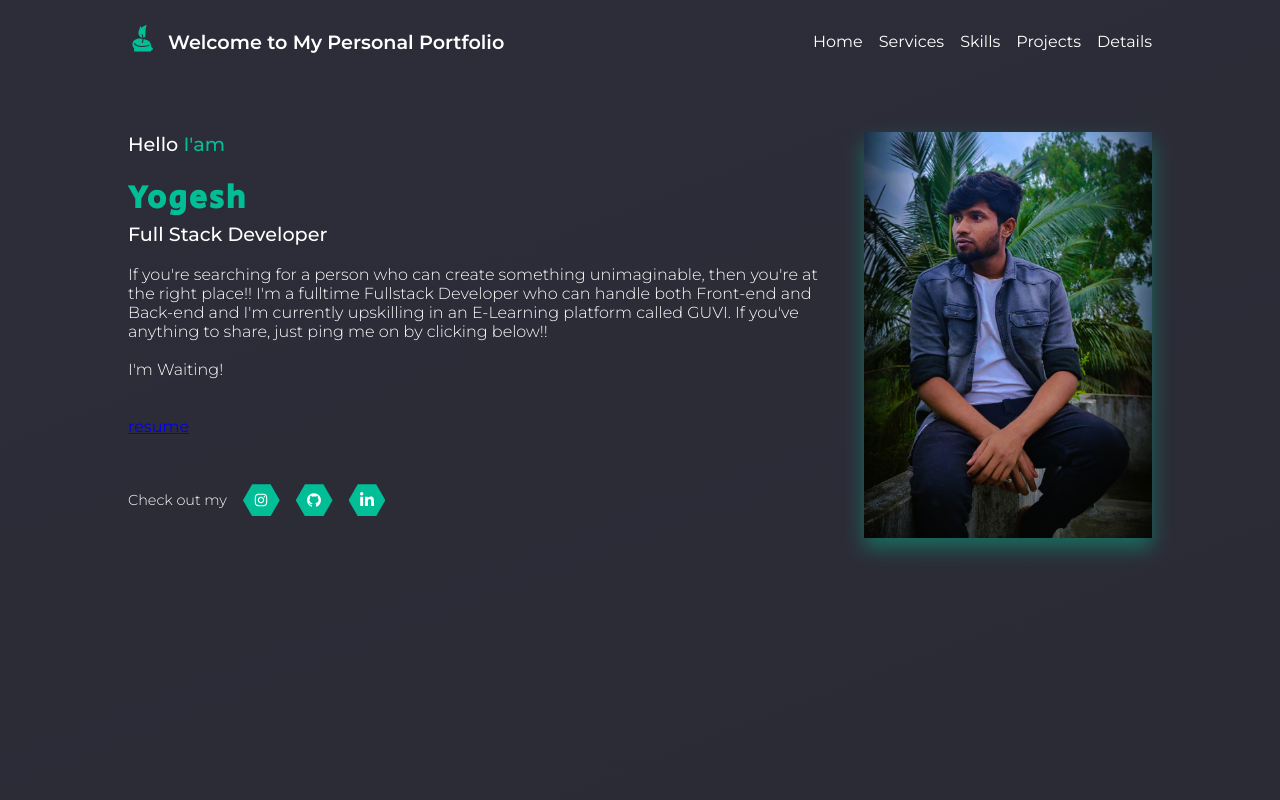
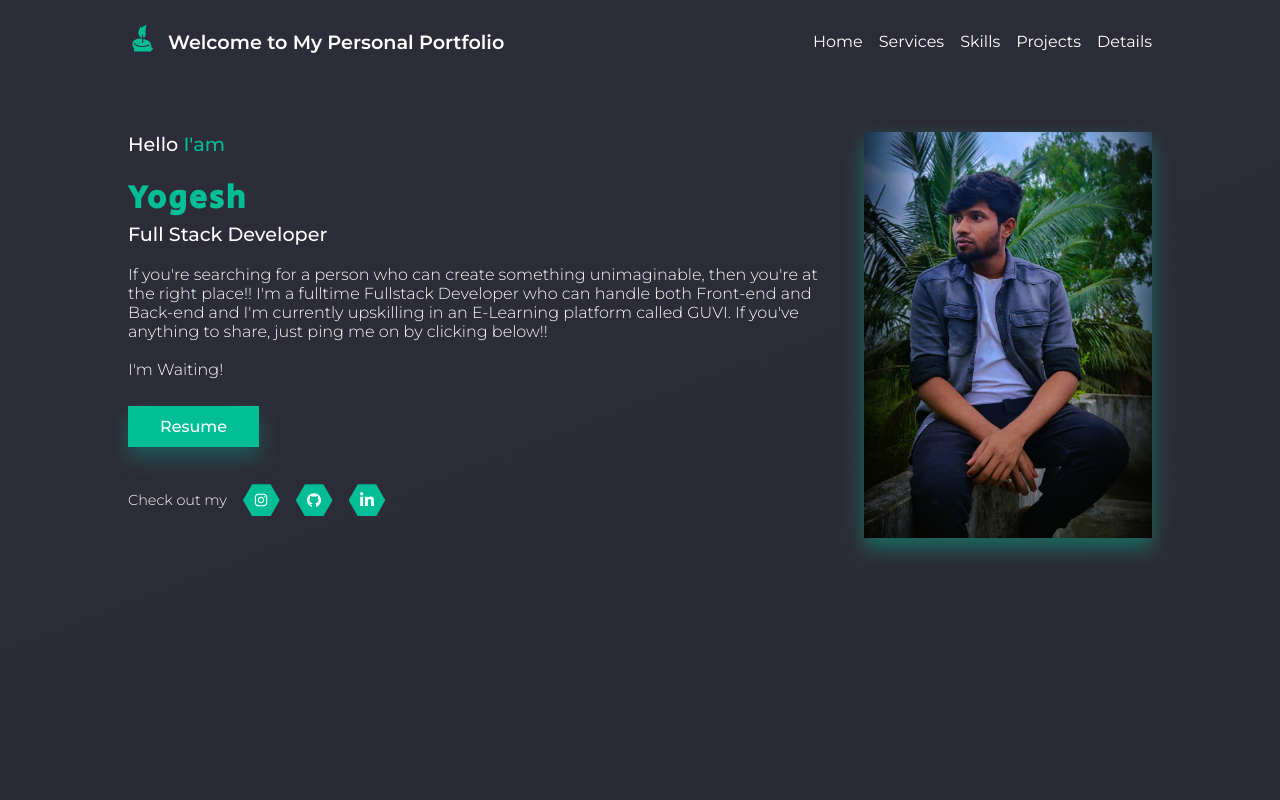
Before and after one commit to yogeshvj1912/portfolio-new, a React (Create React App) app: page / in a window 1280 px wide. Shown: the top 800 px of the page. Built offline with nearby package versions, Linux system fonts and the light colour scheme.

Commit message:
Add files via upload

```diff
--- a/src/components/Banner/ProfComponent.jsx
+++ b/src/components/Banner/ProfComponent.jsx
@@ -26,7 +26,7 @@ const ProfComponent = () => {
           </p>
           <br></br>
           <br></br>
-          <a className="Resume" href="https://1drv.ms/w/s!ArzPdFOUM-w_j6Yh8Yt3FCIn1MBzPA" target="blank">resume</a>
+          <a className="resume" href="https://1drv.ms/w/s!ArzPdFOUM-w_j6Yh8Yt3FCIn1MBzPA" target="blank">Resume</a>
           <Social>
             <p>Check out my</p>
             <div className="social-icons">
```
Also changed, not shown: public/notepad.png (added).
